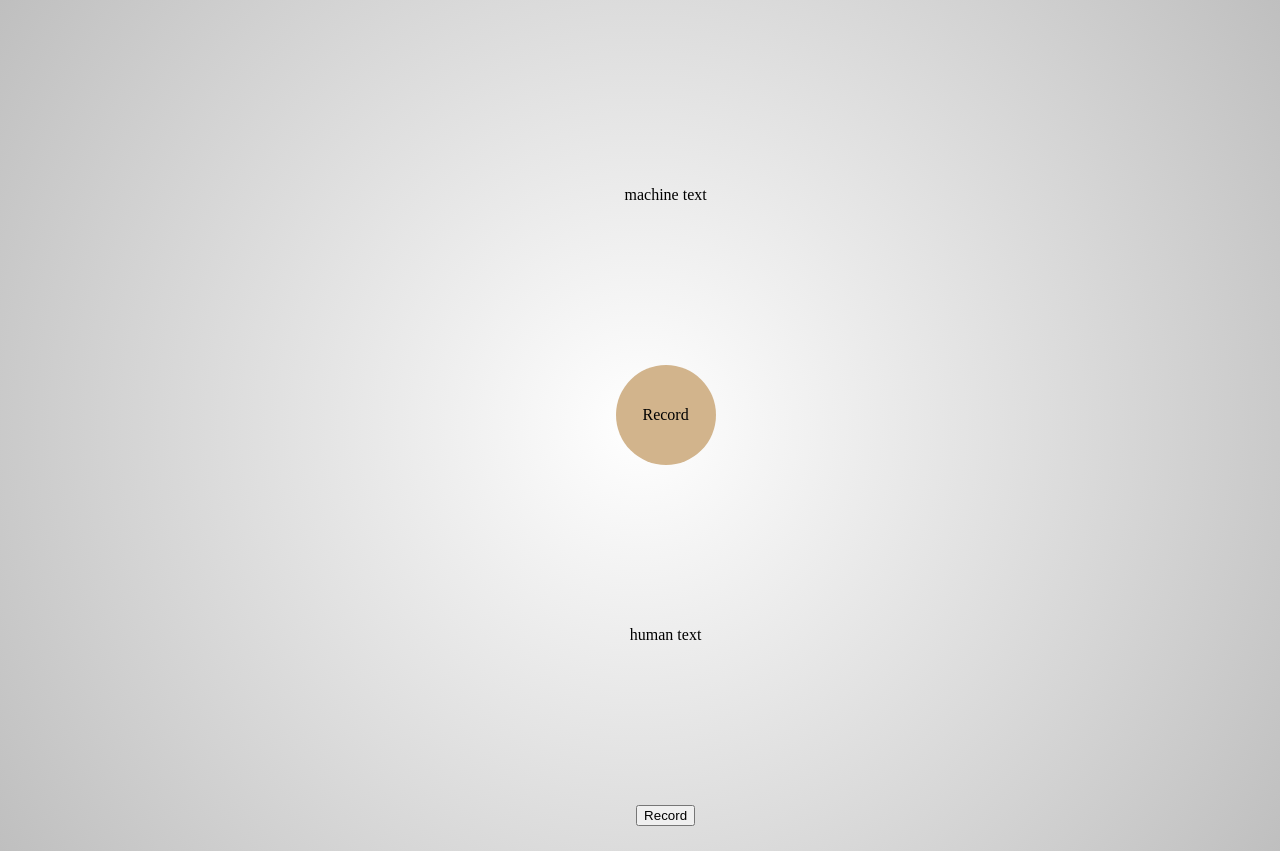
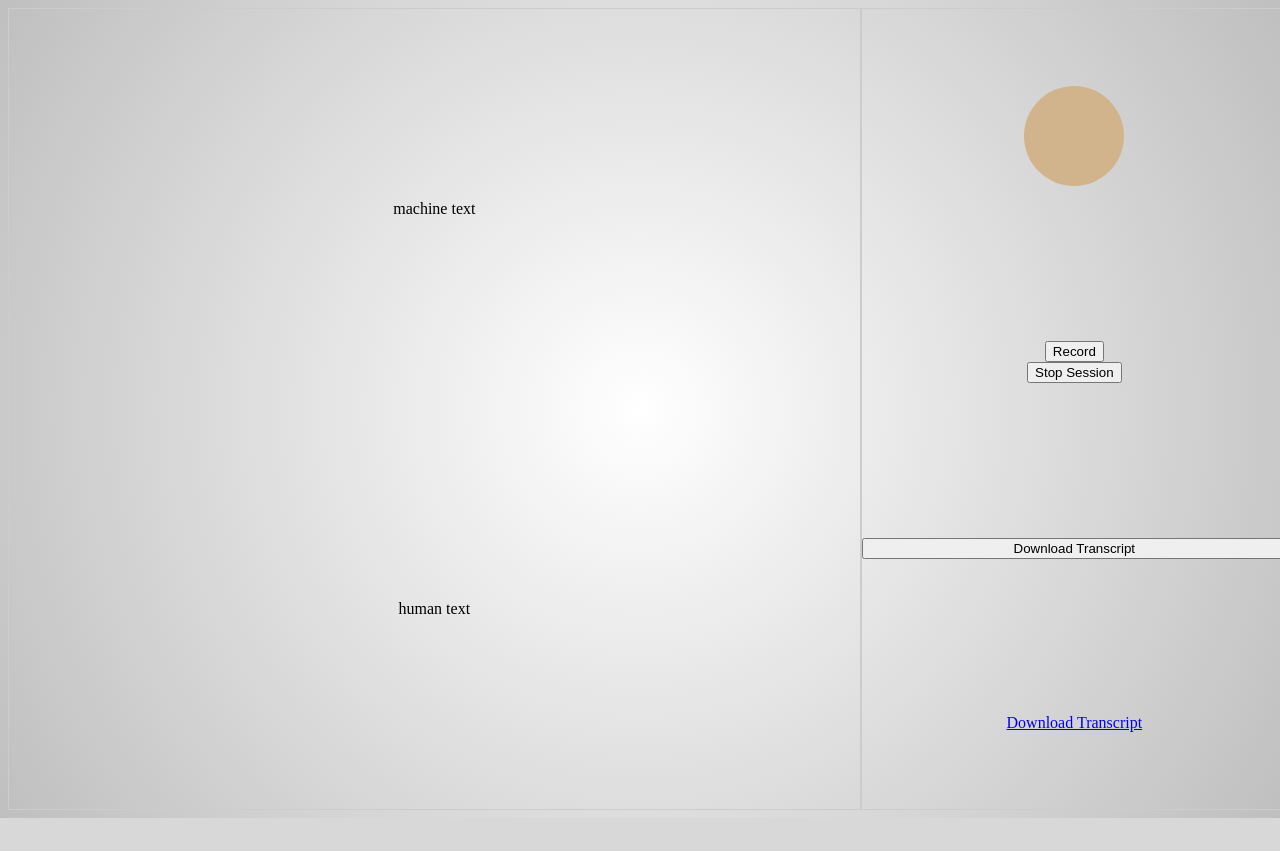
Before and after one commit to jacintogomez/Google-Hackathon-Gemini, a Flask app: page /conversation/1 in a window 1280 px wide. After the commit the page ends 818 px from the top, so only its background shows below. Run offline with Flask 3, Linux system fonts and the light colour scheme; parts of the project's set-up code (start-up, migrations or seed data) failed here and were passed over.

Commit message:
Style conversation page

```diff
--- a/templates/microphone.html
+++ b/templates/microphone.html
@@ -6,16 +6,27 @@
     <style>
         body{
             display: flex;
-            flex-direction: column;
             flex-wrap: wrap;
-            margin: 2%;
             text-align: center;
             justify-content: center;
             align-items: center;
-            height: 100vh;
             width: 100vw;
             background: radial-gradient(circle,#ffffff,#bfbfbf);
             color: black;
+        }
+        .split-left{
+            display: flex;
+            flex-direction: column;
+            flex: 2;
+            justify-content: space-around;
+            height: 100vh;
+        }
+        .split-right{
+            display: flex;
+            flex-direction: column;
+            flex: 1;
+            justify-content: space-around;
+            height: 100vh;
         }
         .mic{
             background-color: tan;
@@ -38,12 +49,23 @@
     </style>
 </head>
 <body>
+    <div class="split-left" style="border: 1px solid #cccccc;">
         <div id="machine" class="response">machine text</div>
-        <div id="mic" class="mic">Record</div>
         <div id="human" class="response">human text</div>
-    <form id="human_form">
-        <button type="submit">Record</button>
-    </form>
+    </div>
+    <div class="split-right" style="border: 1px solid #cccccc;">
+        <div id="mic" class="mic"></div>
+        <div>
+            <form id="human_form">
+                <button type="submit">Record</button>
+            </form>
+            <button id="stop" class="stop">Stop Session</button>
+        </div>
+        <button id="download" class="download">Download Transcript</button>
+        <a href="/static/trans.txt" download>
+            Download Transcript
+        </a>
+    </div>
     <script>
         document.querySelector('#human_form').addEventListener('submit',async function(e){
             e.preventDefault();
```
Also changed, not shown: templates/lang_select.html (+19 -0 lines).
